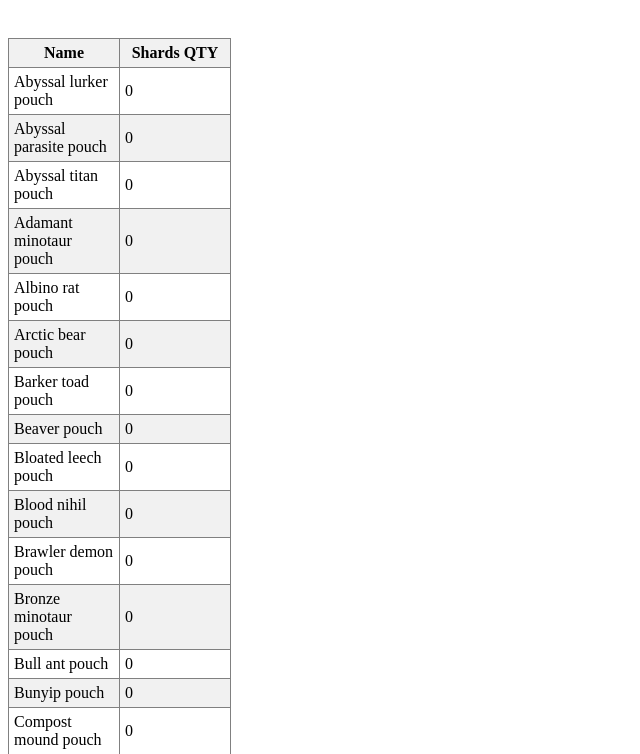
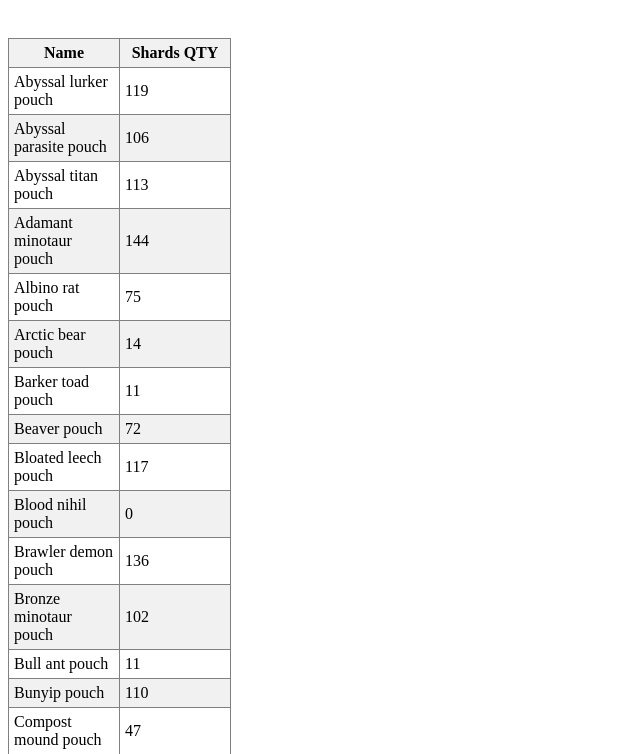
Before and after one commit to apquantix/game-tools-rs-reforged, a plain HTML site: page rs-reforged-summoning-shards.html in a window 1280 px wide. Shown: the part 46-800 px from the top of the page, without its empty margins (0-640 px from the left). Drawn offline with nearby package versions, Linux system fonts and the light colour scheme.

Commit message:
Added shards, charm, and level info

```diff
--- a/rs-reforged-summoning-shards.html
+++ b/rs-reforged-summoning-shards.html
@@ -26,97 +26,98 @@
 
 			vwApp.controller('reforgedSummoningCtrl',
 				function($scope,$http){
+					/* Missing: Prayer pig, War Pig, Pack Pig, Ghast */
 					$scope.pouches = [
-						{id:12037, name:"Abyssal lurker pouch", shards:0},
-						{id:12035, name:"Abyssal parasite pouch", shards:0},
-						{id:12796, name:"Abyssal titan pouch", shards:0},
-						{id:12081, name:"Adamant minotaur pouch", shards:0},
-						{id:12067, name:"Albino rat pouch", shards:0},
-						{id:12057, name:"Arctic bear pouch", shards:0},
-						{id:12123, name:"Barker toad pouch", shards:0},
-						{id:12021, name:"Beaver pouch", shards:0},
-						{id:12061, name:"Bloated leech pouch", shards:0},
-						{id:31410, name:"Blood nihil pouch", shards:0},
-						{id:34137, name:"Brawler demon pouch", shards:0},
-						{id:12073, name:"Bronze minotaur pouch", shards:0},
-						{id:12087, name:"Bull ant pouch", shards:0},
-						{id:12029, name:"Bunyip pouch", shards:0},
-						{id:12091, name:"Compost mound pouch", shards:0},
-						{id:34141, name:"Deacon demon pouch", shards:0},
-						{id:12049, name:"Desert wyrm pouch", shards:0},
-						{id:12043, name:"Dreadfowl pouch", shards:0},
-						{id:12051, name:"Evil turnip pouch", shards:0},
-						{id:34139, name:"Executioner demon pouch", shards:0},
-						{id:12802, name:"Fire titan pouch", shards:0},
-						{id:12782, name:"Forge regent pouch", shards:0},
-						{id:12033, name:"Fruit bat pouch", shards:0},
-						{id:12786, name:"Geyser titan pouch", shards:0},
-						{id:12800, name:"Giant chinchompa pouch", shards:0},
-						{id:12013, name:"Giant ent pouch", shards:0},
-						{id:12009, name:"Granite crab pouch", shards:0},
-						{id:12069, name:"Granite lobster pouch", shards:0},
-						{id:12065, name:"Honey badger pouch", shards:0},
-						{id:12025, name:"Hydra pouch", shards:0},
-						{id:12531, name:"Ibis pouch", shards:0},
-						{id:31416, name:"Ice nihil pouch", shards:0},
-						{id:12806, name:"Ice titan pouch", shards:0},
-						{id:12075, name:"Iron minotaur pouch", shards:0},
-						{id:12822, name:"Iron titan pouch", shards:0},
-						{id:12023, name:"Karam. overlord pouch", shards:0},
-						{id:12788, name:"Lava titan pouch", shards:0},
-						{id:32829, name:"Light creature pouch", shards:0},
-						{id:12071, name:"Macaw pouch", shards:0},
-						{id:12041, name:"Magpie pouch", shards:0},
-						{id:19622, name:"Meerkats pouch", shards:0},
-						{id:12079, name:"Mithril minotaur pouch", shards:0},
-						{id:12804, name:"Moss titan pouch", shards:0},
-						{id:31328, name:"Nightmare muspah pouch", shards:0},
-						{id:12792, name:"Obsidian golem pouch", shards:0},
-						{id:36060, name:"Pack mammoth pouch", shards:0},
-						{id:12093, name:"Pack yak pouch", shards:0},
-						{id:14623, name:"Phoenix pouch", shards:0},
-						{id:12011, name:"Praying mantis pouch", shards:0},
-						{id:12816, name:"Pyrelord pouch", shards:0},
-						{id:12820, name:"Ravenous locust pouch", shards:0},
-						{id:34852, name:"Reborn phoenix pouch", shards:0},
-						{id:12083, name:"Rune minotaur pouch", shards:0},
-						{id:31412, name:"Shadow nihil pouch", shards:0},
-						{id:12085, name:"Smoke devil pouch", shards:0},
-						{id:31414, name:"Smoke nihil pouch", shards:0},
-						{id:12095, name:"Sp. cockatrice pouch", shards:0},
-						{id:12105, name:"Sp. coraxatrice pouch", shards:0},
-						{id:12097, name:"Sp. guthatrice pouch", shards:0},
-						{id:12103, name:"Sp. pengatrice pouch", shards:0},
-						{id:12099, name:"Sp. saratrice pouch", shards:0},
-						{id:12107, name:"Sp. vulatrice pouch", shards:0},
-						{id:12101, name:"Sp. zamatrice pouch", shards:0},
-						{id:12015, name:"Spirit cobra pouch", shards:0},
-						{id:12017, name:"Spirit dagannoth pouch", shards:0},
-						{id:12810, name:"Spirit graahk pouch", shards:0},
-						{id:12027, name:"Spirit jelly pouch", shards:0},
-						{id:12063, name:"Spirit kalphite pouch", shards:0},
-						{id:12812, name:"Spirit kyatt pouch", shards:0},
-						{id:12784, name:"Spirit larupia pouch", shards:0},
-						{id:12778, name:"Spirit mosquito pouch", shards:0},
-						{id:12055, name:"Spirit scorpion pouch", shards:0},
-						{id:12059, name:"Spirit spider pouch", shards:0},
-						{id:12007, name:"Spirit terrorbird pouch", shards:0},
-						{id:12808, name:"Spirit tz-kih pouch", shards:0},
-						{id:12047, name:"Spirit wolf pouch", shards:0},
-						{id:12077, name:"Steel minotaur pouch", shards:0},
-						{id:12790, name:"Steel titan pouch", shards:0},
-						{id:12045, name:"Stranger plant pouch", shards:0},
-						{id:12776, name:"Swamp titan pouch", shards:0},
-						{id:12794, name:"Talon beast pouch", shards:0},
-						{id:12019, name:"Thorny snail pouch", shards:0},
-						{id:12039, name:"Unicorn stallion pouch", shards:0},
-						{id:12053, name:"Vampyre bat pouch", shards:0},
-						{id:12818, name:"Void ravager pouch", shards:0},
-						{id:12814, name:"Void shifter pouch", shards:0},
-						{id:12780, name:"Void spinner pouch", shards:0},
-						{id:12798, name:"Void torcher pouch", shards:0},
-						{id:12031, name:"War tortoise pouch", shards:0},
-						{id:12089, name:"Wolpertinger pouch", shards:0}
+						{id:12037, name:"Abyssal lurker pouch", shards:119, charm:"Green", level:62},
+						{id:12035, name:"Abyssal parasite pouch", shards:106, charm:"Green", level:54},
+						{id:12796, name:"Abyssal titan pouch", shards:113, charm:"Green", level:93},
+						{id:12081, name:"Adamant minotaur pouch", shards:144, charm:"Blue", level:76},
+						{id:12067, name:"Albino rat pouch", shards:75, charm:"Blue", level:23},
+						{id:12057, name:"Arctic bear pouch", shards:14, charm:"Gold", level:71},
+						{id:12123, name:"Barker toad pouch", shards:11, charm:"Gold", level:66},
+						{id:12021, name:"Beaver pouch", shards:72, charm:"Green", level:33},
+						{id:12061, name:"Bloated leech pouch", shards:117, charm:"Crimson", level:49},
+						{id:31410, name:"Blood nihil pouch", shards:0, charm:"Elder", level:87},
+						{id:34137, name:"Brawler demon pouch", shards:136, charm:"Crimson", level:82},
+						{id:12073, name:"Bronze minotaur pouch", shards:102, charm:"Blue", level:36},
+						{id:12087, name:"Bull ant pouch", shards:11, charm:"Gold", level:40},
+						{id:12029, name:"Bunyip pouch", shards:110, charm:"Green", level:68},
+						{id:12091, name:"Compost mound pouch", shards:47, charm:"Green", level:28},
+						{id:34141, name:"Deacon demon pouch", shards:136, charm:"Crimson", level:82},
+						{id:12049, name:"Desert wyrm pouch", shards:45, charm:"Green", level:18},
+						{id:12043, name:"Dreadfowl pouch", shards:8, charm:"Gold", level:4},
+						{id:12051, name:"Evil turnip pouch", shards:104, charm:"Crimson", level:42},
+						{id:34139, name:"Executioner demon pouch", shards:136, charm:"Crimson", level:82},
+						{id:12802, name:"Fire titan pouch", shards:198, charm:"Blue", level:79},
+						{id:12782, name:"Forge regent pouch", shards:141, charm:"Green", level:76},
+						{id:12033, name:"Fruit bat pouch", shards:130, charm:"Green", level:69},
+						{id:12786, name:"Geyser titan pouch", shards:222, charm:"Blue", level:89},
+						{id:12800, name:"Giant chinchompa pouch", shards:84, charm:"Blue", level:29},
+						{id:12013, name:"Giant ent pouch", shards:124, charm:"Green", level:78},
+						{id:12009, name:"Granite crab pouch", shards:7, charm:"Gold", level:16},
+						{id:12069, name:"Granite lobster pouch", shards:166, charm:"Crimson", level:74},
+						{id:12065, name:"Honey badger pouch", shards:84, charm:"Crimson", level:32},
+						{id:12025, name:"Hydra pouch", shards:128, charm:"Green", level:80},
+						{id:12531, name:"Ibis pouch", shards:109, charm:"Green", level:56},
+						{id:31416, name:"Ice nihil pouch", shards:0, charm:"Elder", level:87},
+						{id:12806, name:"Ice titan pouch", shards:198, charm:"Blue", level:79},
+						{id:12075, name:"Iron minotaur pouch", shards:125, charm:"Blue", level:46},
+						{id:12822, name:"Iron titan pouch", shards:198, charm:"Crimson", level:95},
+						{id:12023, name:"Karam. overlord pouch", shards:144, charm:"Blue", level:58},
+						{id:12788, name:"Lava titan pouch", shards:219, charm:"Blue", level:83},
+						{id:32829, name:"Light creature pouch", shards:204, charm:"Blue", level:88},
+						{id:12071, name:"Macaw pouch", shards:78, charm:"Green", level:41},
+						{id:12041, name:"Magpie pouch", shards:88, charm:"Green", level:47},
+						{id:19622, name:"Meerkats pouch", shards:0, charm:"", level:4},
+						{id:12079, name:"Mithril minotaur pouch", shards:152, charm:"Blue", level:66},
+						{id:12804, name:"Moss titan pouch", shards:202, charm:"Blue", level:79},
+						{id:31328, name:"Nightmare muspah pouch", shards:0, charm:"Elder", level:81},
+						{id:12792, name:"Obsidian golem pouch", shards:195, charm:"Blue", level:73},
+						{id:36060, name:"Pack mammoth pouch", shards:222, charm:"Crimson", level:99},
+						{id:12093, name:"Pack yak pouch", shards:211, charm:"Crimson", level:96},
+						{id:14623, name:"Phoenix pouch", shards:165, charm:"Crimson", level:72},
+						{id:12011, name:"Praying mantis pouch", shards:168, charm:"Crimson", level:75},
+						{id:12816, name:"Pyrelord pouch", shards:111, charm:"Crimson", level:46},
+						{id:12820, name:"Ravenous locust pouch", shards:79, charm:"Crimson", level:70},
+						{id:34852, name:"Reborn phoenix pouch", shards:173, charm:"Crimson", level:84},
+						{id:12083, name:"Rune minotaur pouch", shards:1, charm:"Blue", level:86},
+						{id:31412, name:"Shadow nihil pouch", shards:0, charm:"Elder", level:87},
+						{id:12085, name:"Smoke devil pouch", shards:141, charm:"Crimson", level:61},
+						{id:31414, name:"Smoke nihil pouch", shards:0, charm:"Elder", level:87},
+						{id:12095, name:"Sp. cockatrice pouch", shards:88, charm:"Green", level:43},
+						{id:12105, name:"Sp. coraxatrice pouch", shards:88, charm:"Green", level:43},
+						{id:12097, name:"Sp. guthatrice pouch", shards:88, charm:"Green", level:43},
+						{id:12103, name:"Sp. pengatrice pouch", shards:88, charm:"Green", level:43},
+						{id:12099, name:"Sp. saratrice pouch", shards:88, charm:"Green", level:43},
+						{id:12107, name:"Sp. vulatrice pouch", shards:88, charm:"Green", level:43},
+						{id:12101, name:"Sp. zamatrice pouch", shards:88, charm:"Green", level:43},
+						{id:12015, name:"Spirit cobra pouch", shards:116, charm:"Crimson", level:63},
+						{id:12017, name:"Spirit dagannoth pouch", shards:1, charm:"Crimson", level:83},
+						{id:12810, name:"Spirit graahk pouch", shards:154, charm:"Blue", level:57},
+						{id:12027, name:"Spirit jelly pouch", shards:151, charm:"Blue", level:55},
+						{id:12063, name:"Spirit kalphite pouch", shards:51, charm:"Blue", level:25},
+						{id:12812, name:"Spirit kyatt pouch", shards:153, charm:"Blue", level:57},
+						{id:12784, name:"Spirit larupia pouch", shards:155, charm:"Blue", level:57},
+						{id:12778, name:"Spirit mosquito pouch", shards:1, charm:"Gold", level:17},
+						{id:12055, name:"Spirit scorpion pouch", shards:57, charm:"Crimson", level:19},
+						{id:12059, name:"Spirit spider pouch", shards:8, charm:"Gold", level:10},
+						{id:12007, name:"Spirit terrorbird pouch", shards:12, charm:"Gold", level:52},
+						{id:12808, name:"Spirit tz-kih pouch", shards:54, charm:"Crimson", level:22},
+						{id:12047, name:"Spirit wolf pouch", shards:7, charm:"Gold", level:1},
+						{id:12077, name:"Steel minotaur pouch", shards:141, charm:"Blue", level:56},
+						{id:12790, name:"Steel titan pouch", shards:178, charm:"Crimson", level:99},
+						{id:12045, name:"Stranger plant pouch", shards:128, charm:"Crimson", level:64},
+						{id:12776, name:"Swamp titan pouch", shards:150, charm:"Crimson", level:85},
+						{id:12794, name:"Talon beast pouch", shards:174, charm:"Crimson", level:77},
+						{id:12019, name:"Thorny snail pouch", shards:9, charm:"Gold", level:13},
+						{id:12039, name:"Unicorn stallion pouch", shards:140, charm:"Green", level:88},
+						{id:12053, name:"Vampyre bat pouch", shards:81, charm:"Crimson", level:31},
+						{id:12818, name:"Void ravager pouch", shards:74, charm:"Green", level:34},
+						{id:12814, name:"Void shifter pouch", shards:74, charm:"Blue", level:34},
+						{id:12780, name:"Void spinner pouch", shards:74, charm:"Blue", level:34},
+						{id:12798, name:"Void torcher pouch", shards:74, charm:"Blue", level:34},
+						{id:12031, name:"War tortoise pouch", shards:1, charm:"Gold", level:67},
+						{id:12089, name:"Wolpertinger pouch", shards:203, charm:"Crimson", level:92}
 
 					];
                 	// used to toggle ge data
```
